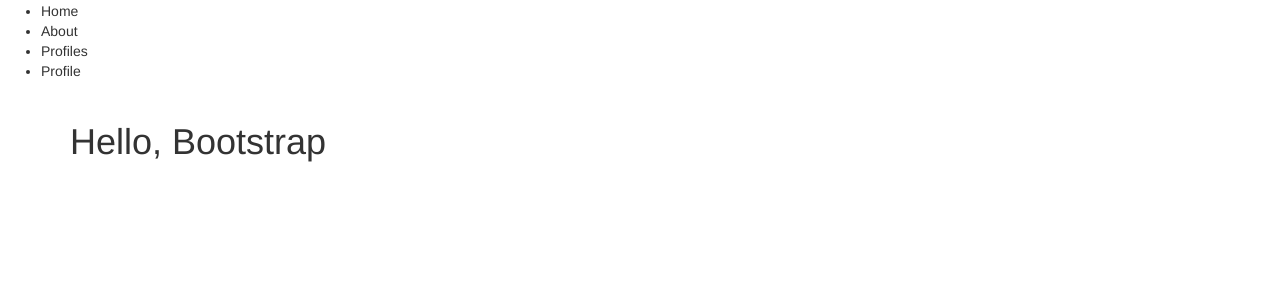
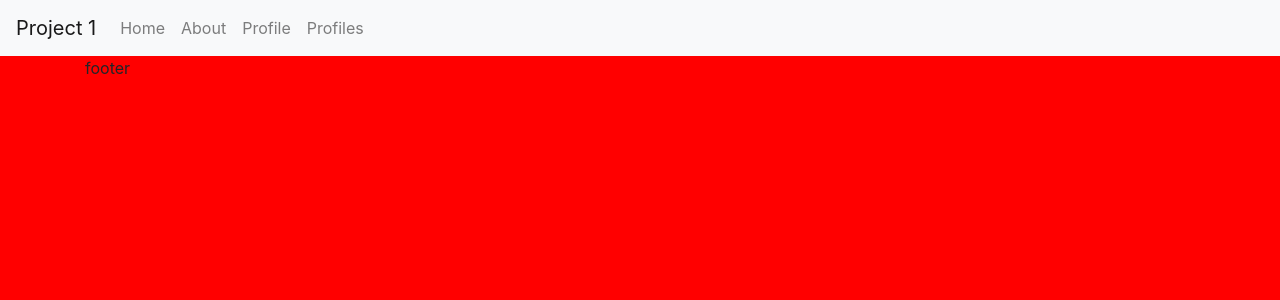
Before and after one commit to Dev-Dominic/info3180-project1, a Flask app: template app/templates/base.html in a window 1280 px wide. Shown: the top 300 px of the page. Run offline with Flask 2, Linux system fonts and the light colour scheme; the template is opened without the code that fills it: most values are stand-ins (such as "Sample title", 1, 10 or a date in 2020); some libraries are stand-ins or nearby versions.

Commit message:
Re-init of bootstrap

```diff
--- /dev/null
+++ b/app/base.css
@@ -0,0 +1,3 @@
+body {
+    background: red;
+}
--- a/app/forms.py
+++ b/app/forms.py
@@ -1,5 +1,3 @@
-
-# Script Imports
 from flask_wtf import FlaskForm
 from wtforms import StringField, SelectField, TextAreaField, FileField, SubmitField
 from wtfforms.validators import InputRequired, Email, Length, RegExp
--- a/app/templates/base.html
+++ b/app/templates/base.html
@@ -1,17 +1,31 @@
-{% extends "bootstrap/base.html" %}
-{% block title %}This is an example page{% endblock %}
+<!DOCTYPE html>
+<html>
+<head>
+    <title>Project 1: {{ title }}</title>
 
-{% block navbar %}
-    <ul class="navbar">
-        <li class="nav-item">Home</li>
-        <li class="nav-item">About</li>
-        <li class="nav-item">Profiles</li>
-        <li class="nav-item">Profile</li>
-    </ul>
-{% endblock %}
+    <!-- Bootstrap Import -->
+    <link href="{{ url_for('static', filename='/css/bootstrap.min.css') }}" type="text/css" rel="stylesheet">
 
-{% block content %}
-    <div class="container">
-      <h1>Hello, Bootstrap</h1>
-    </div>
-{% endblock %}
+    <!-- Custom CSS Import -->
+    <link href="{{ url_for('static', filename='/css/base.css') }}" type="text/css" rel="stylesheet">
+</head>
+<body>
+
+    <header>
+        {% include 'navbar.html' %}
+    </header>
+
+    <main>
+        <div class="container">
+            {% block content %}{% endblock %}
+        </div>
+    </main>
+
+    <footer>
+        <div class="container">
+            {% include 'footer.html' %}
+        </div>
+    </footer>
+
+</body>
+</html>
--- /dev/null
+++ b/app/templates/footer.html
@@ -0,0 +1 @@
+footer
--- /dev/null
+++ b/app/templates/navbar.html
@@ -0,0 +1,34 @@
+<nav class="navbar navbar-expand-lg navbar-light bg-light">
+
+    <!-- Navbar brand -->
+    <a class="navbar-brand" href="{{ url_for('home') }}">Project 1</a>
+
+    <!-- Nav toggler -->
+    <button class="navbar-toggler" type="button" data-toggle="collapse" data-target="#navbarSupportedContent" aria-controls="navbarSupportedContent" aria-expanded="false" aria-label="Toggle navigation">
+    <span class="navbar-toggler-icon"></span>
+  </button>
+
+    <!-- Navbar main links -->
+    <div class="collapse navbar-collapse" id="navbarSupportedContent">
+        <ul class="navbar-nav mr-auto">
+
+            <!-- Nav items -->
+            <li class="nav-item">
+                <a class="nav-link" href="{{ url_for('home') }}">Home</a>
+            </li>
+
+            <li class="nav-item">
+                <a class="nav-link" href="{{ url_for('about') }}">About</a>
+            </li>
+
+            <li class="nav-item">
+                <a class="nav-link" href="{{ url_for('createProfile') }}">Profile</a>
+            </li>
+
+            <li class="nav-item">
+                <a class="nav-link" href="{{ url_for('profiles') }}">Profiles</a>
+            </li>
+
+        </ul>
+    </div>
+</nav>
--- a/app/views.py
+++ b/app/views.py
@@ -1,9 +1,13 @@
 from app import app
-from flask import render_template
+from flask import render_template, request, redirect, url_for, flash
 
 @app.route("/")
 def home():
     return render_template("base.html")
+
+@app.route("/about")
+def about():
+    return "about"
 
 @app.route("/profile")
 def createProfile():
```
